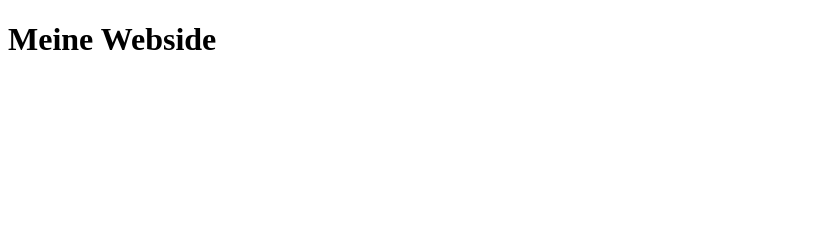
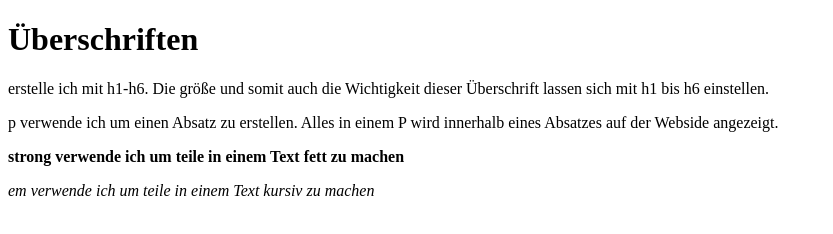
Before and after one commit to Finn1962/Meine-webside, a plain HTML site: page index.html in a window 1280 px wide. Shown: the whole page, without its empty margins (0-833 px from the left). Drawn offline with Linux system fonts and the light colour scheme.

Commit message:
Befehle um Schrift zu verändern

```diff
--- a/index.html
+++ b/index.html
@@ -6,6 +6,9 @@
     <title>Meine Webside</title>
 </head>
 <body>
-    <h1>Meine Webside</h1>
+    <p><h1>Überschriften</h1> erstelle ich mit h1-h6. Die größe und somit auch die Wichtigkeit dieser Überschrift lassen sich mit h1 bis h6 einstellen.</p>
+    <p> p verwende ich um einen Absatz zu erstellen. Alles in einem P wird innerhalb eines Absatzes auf der Webside angezeigt.</p>
+    <p><strong>strong verwende ich um teile in einem Text fett zu machen</strong></p>
+    <p><em>em verwende ich um teile in einem Text kursiv zu machen</em></p>
 </body>
 </html>
```
